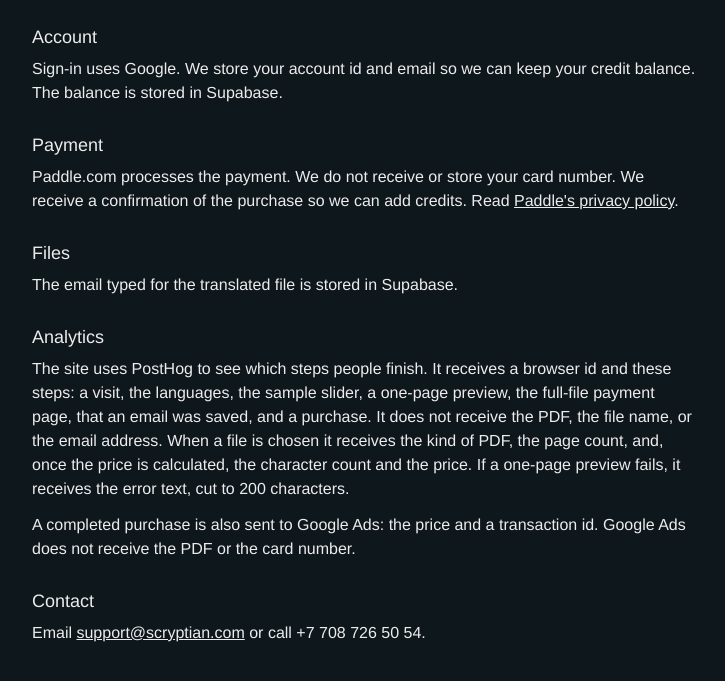
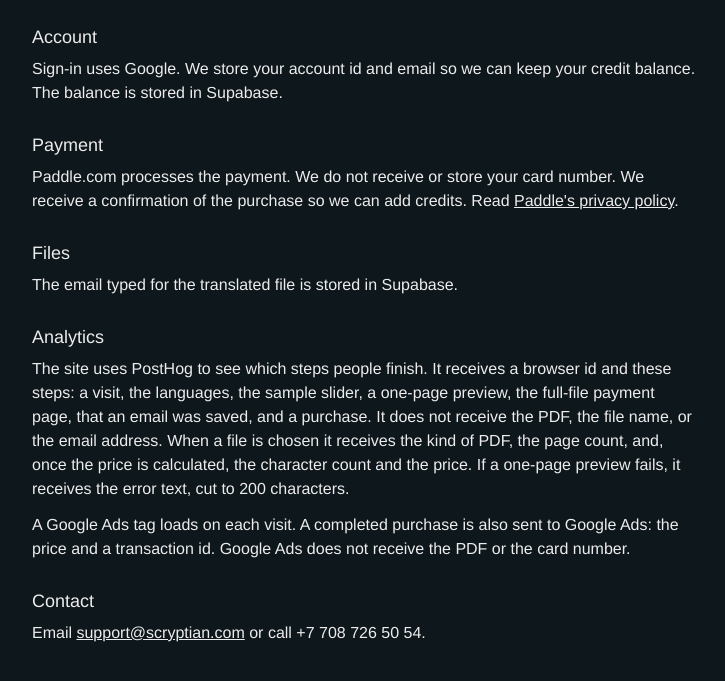
Before and after one commit to nespatch/nespatch.github.io, a plain HTML site: page privacy.html in a window 1280 px wide. Shown: the part 147-828 px from the top of the page, without its empty margins (276-1001 px from the left). Drawn offline with Linux system fonts and the light colour scheme.

Commit message:
Load the Google Ads tag on each visit.
Co-authored-by: Cursor <cursoragent@cursor.com>

```diff
--- a/privacy.html
+++ b/privacy.html
@@ -23,7 +23,7 @@
 
     <h2>Analytics</h2>
     <p>The site uses PostHog to see which steps people finish. It receives a browser id and these steps: a visit, the languages, the sample slider, a one-page preview, the full-file payment page, that an email was saved, and a purchase. It does not receive the PDF, the file name, or the email address. When a file is chosen it receives the kind of PDF, the page count, and, once the price is calculated, the character count and the price. If a one-page preview fails, it receives the error text, cut to 200 characters.</p>
-    <p>A completed purchase is also sent to Google Ads: the price and a transaction id. Google Ads does not receive the PDF or the card number.</p>
+    <p>A Google Ads tag loads on each visit. A completed purchase is also sent to Google Ads: the price and a transaction id. Google Ads does not receive the PDF or the card number.</p>
 
     <h2>Contact</h2>
     <p>Email <a href="mailto:support@scryptian.com">support@scryptian.com</a> or call +7 708 726 50 54.</p>
```
Also changed, not shown: index.html (+2 -0 lines).
